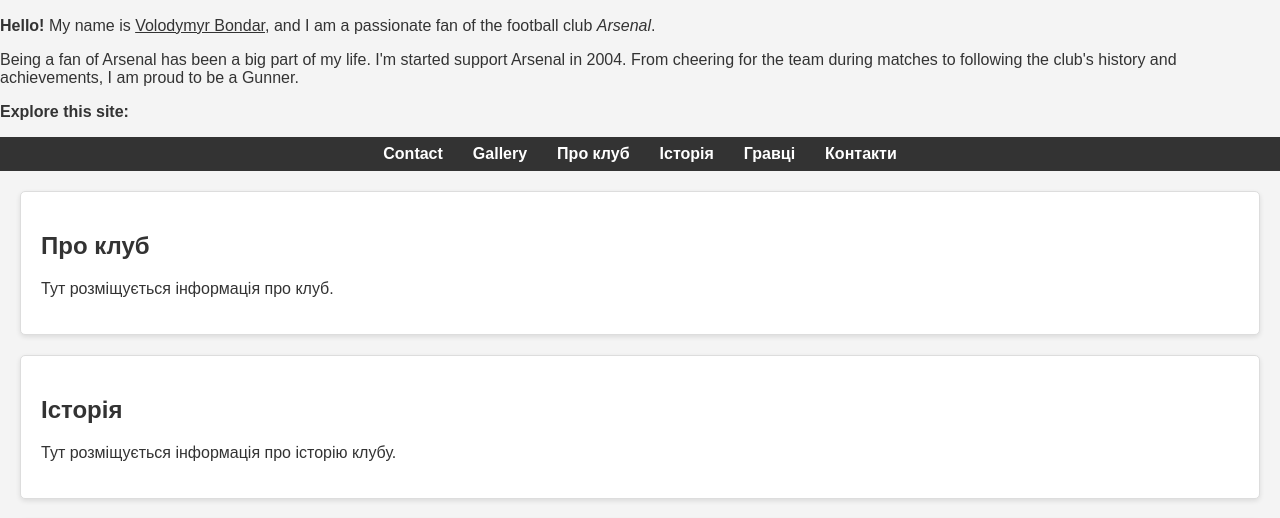
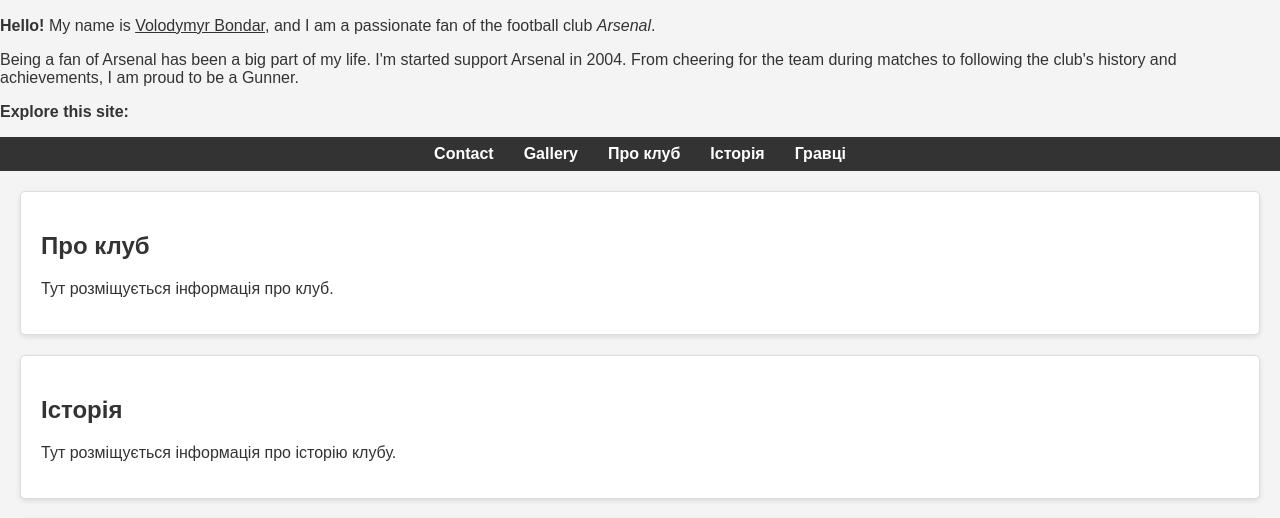
Before and after one commit to TravieCooper/Gitnewpractice1, a plain HTML site: page Arsenalfanpage/index.html in a window 1280 px wide. Shown: the part 265-783 px from the top of the page. Drawn offline with Linux system fonts and the light colour scheme.

Commit message:
виправленя

```diff
--- a/Arsenalfanpage/index.html
+++ b/Arsenalfanpage/index.html
@@ -21,7 +21,6 @@
           <li><a href="#about">Про клуб</a></li>
             <li><a href="#history">Історія</a></li>
             <li><a href="#players">Гравці</a></li>
-            <li><a href="#contact">Контакти</a></li>
     </ul>
     </nav>
     <section id="about" class="section">
```
